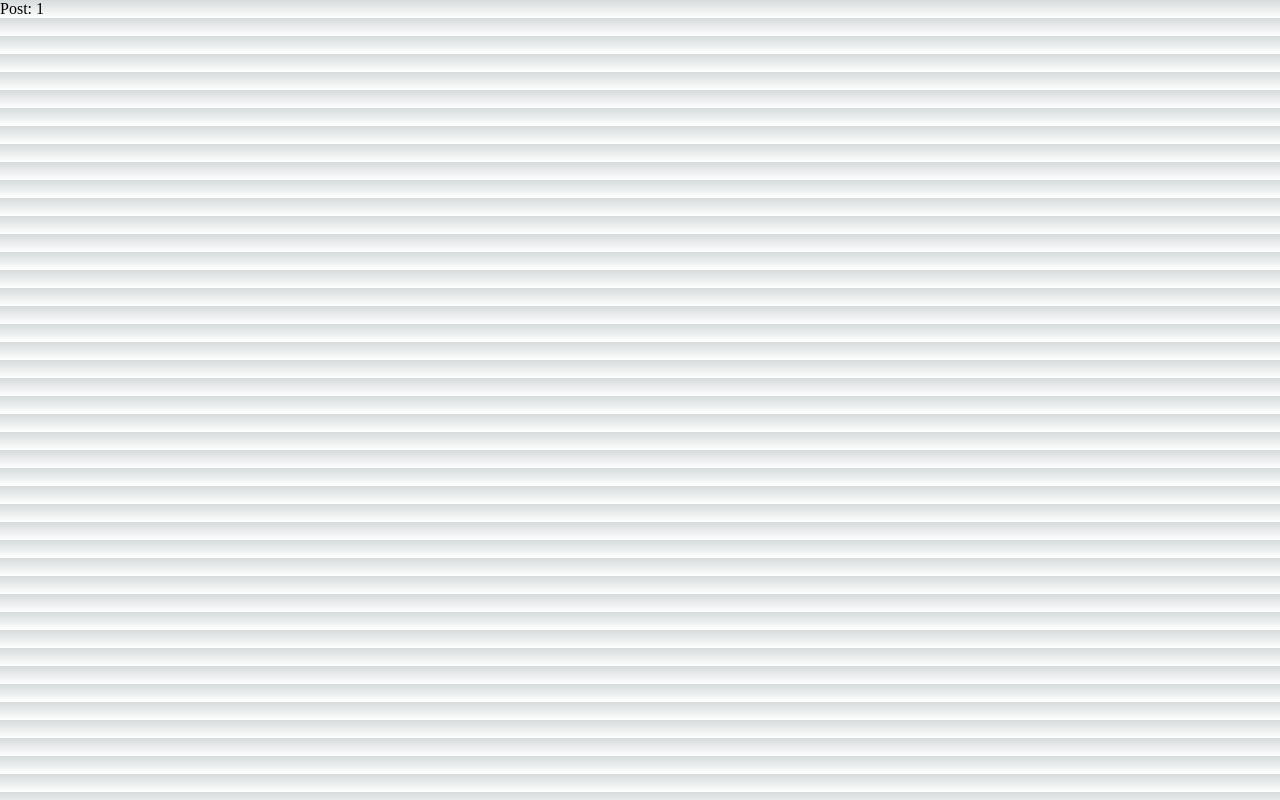
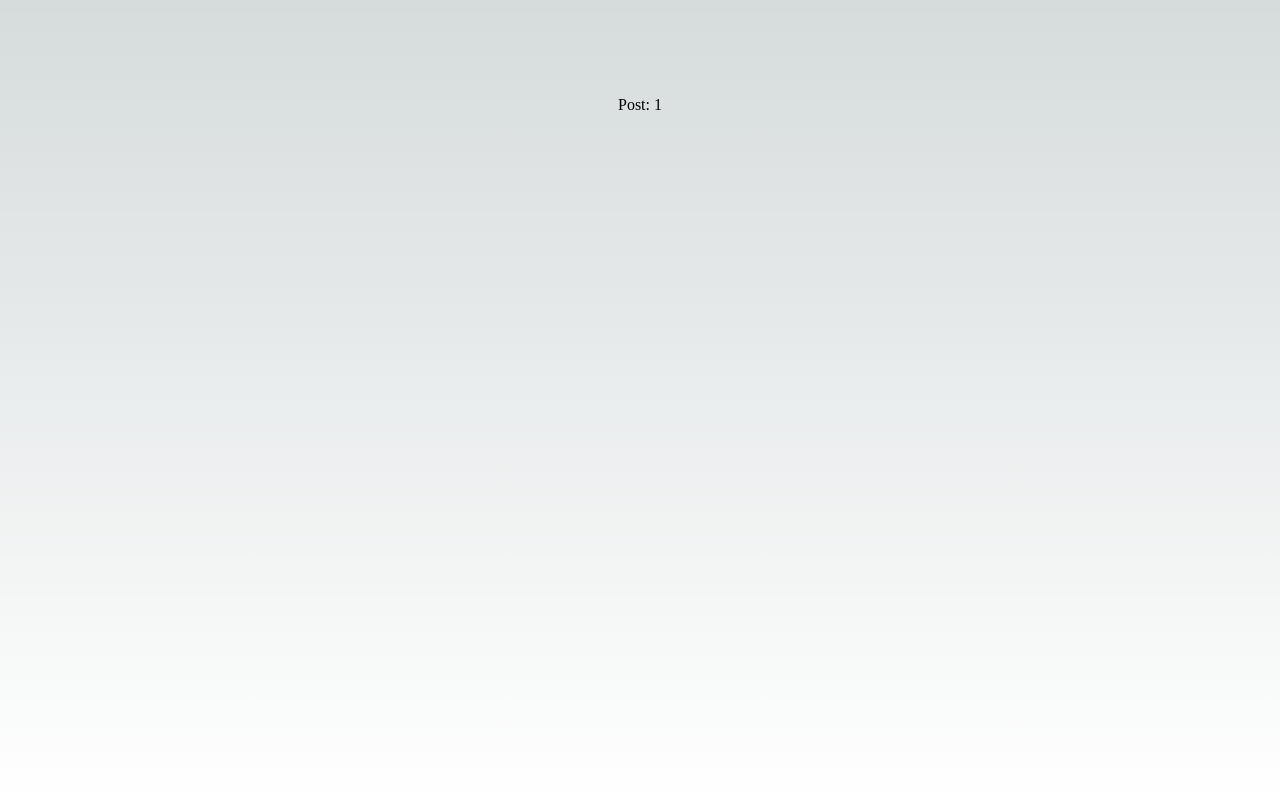
Before and after one commit to mayurigurav1997/nextjs1, a Next.js app: page /blockpost/1 in a window 1280 px wide. Built offline with nearby package versions, Linux system fonts and the light colour scheme.

Commit message:
css added

```diff
--- a/pages/blockpost/[sno].js
+++ b/pages/blockpost/[sno].js
@@ -1,12 +1,15 @@
 import React from 'react'
 import { useRouter } from "next/router"
+import styles from '@/styles/Home.module.css'
 
 const Post = () => {
     const router = useRouter()
     console.log(router, "router")
     const { sno } = router.query
     return (
-        <div>Post: {sno}</div>
+        <>
+            <div className={styles.main} >Post: {sno}</div>
+        </>
     )
 }
 
```
